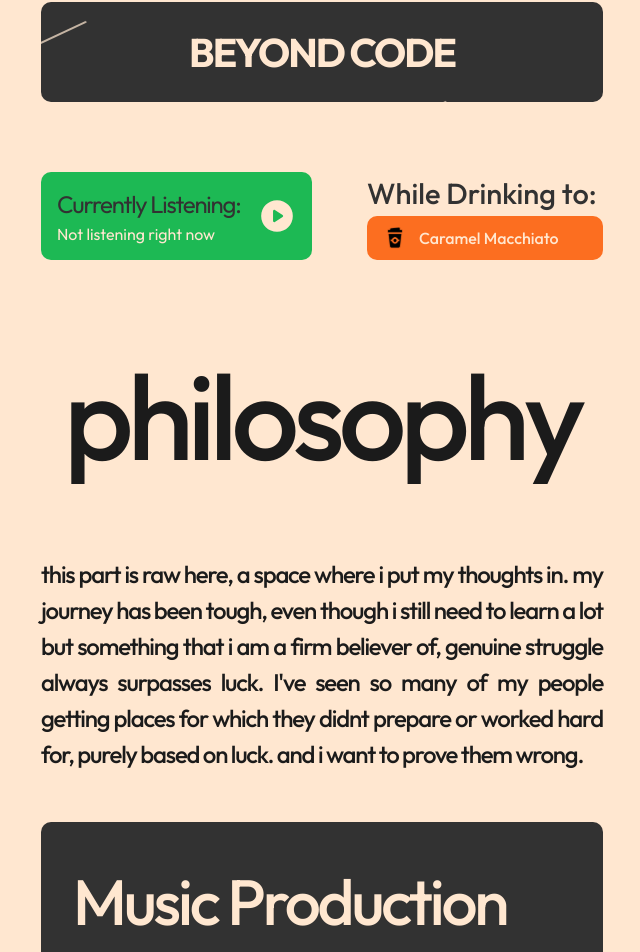
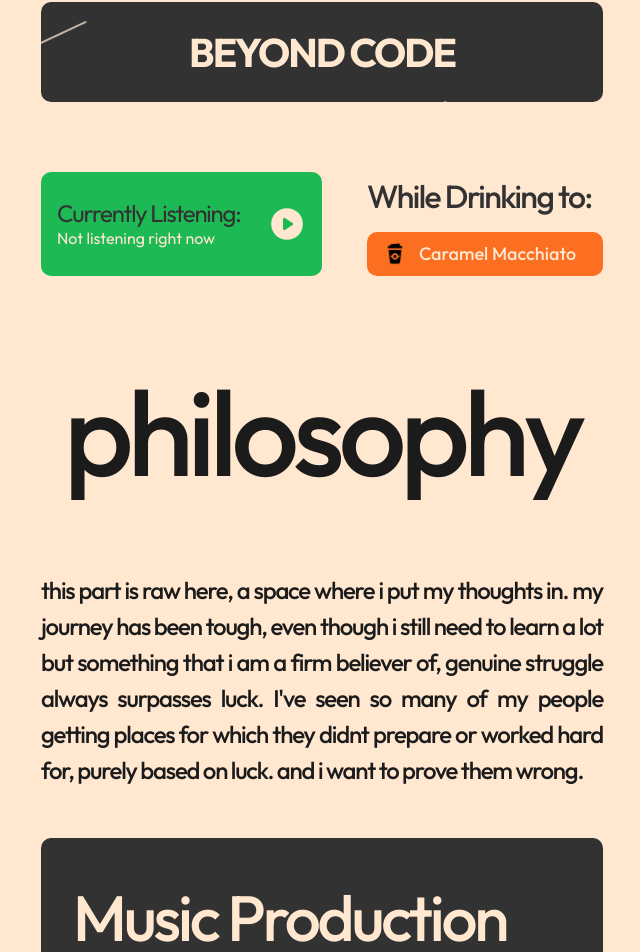
Before and after one commit to shobhitsrivastava2023/portfolio_revamped, a Next.js app: page / in a window 1280 px wide. Shown: the part 1000-1952 px from the top of the page, without its empty margins (318-958 px from the left). Built offline with nearby package versions, Linux system fonts and the light colour scheme; no server answers.

Commit message:
live music tracking added

```diff
--- a/app/components/ListeningDrinkingSection.tsx
+++ b/app/components/ListeningDrinkingSection.tsx
@@ -100,8 +100,9 @@ function CoffeeIconSvg() {
 
 
 
-const SECTION_HEIGHT = 88;
-const HALF_HEIGHT = 44; // Min 44px for touch; Caramel row & "While Drinking" row
+const LISTENING_MIN_HEIGHT = 96; // Enough for title + 2-line track; min 44px touch
+const RIGHT_GAP = 12; // Gap between "While Drinking to:" and drink card
+const ROW_MIN_HEIGHT = 44; // Min 44px for touch targets
 
 export default function ListeningDrinkingSection() {
   const { t } = useLanguage();
@@ -119,12 +120,12 @@ export default function ListeningDrinkingSection() {
       className="grid w-full max-w-[562px] grid-cols-[281px_281px] gap-0 max-[562px]:grid-cols-1"
       style={{ marginTop: 70 }}
     >
-      {/* Left: Currently Listening - 271px from navbar left, full height (68px) = right section, bg #1DB954 */}
+      {/* Left: Currently Listening - full column width, min-height for title + track (2 lines) */}
       <div className="flex w-[281px] max-[562px]:w-full">
         <div
-          className="flex w-[271px] max-[562px]:w-full items-center justify-between gap-3 rounded-[10px] px-4"
+          className="flex w-[281px] max-[562px]:w-full items-center justify-between gap-3 rounded-[10px] px-4 py-3"
           style={{
-            height: SECTION_HEIGHT,
+            minHeight: LISTENING_MIN_HEIGHT,
             backgroundColor: "#1DB954",
           }}
         >
@@ -133,14 +134,14 @@ export default function ListeningDrinkingSection() {
               <img
                 src={nowPlaying.albumArtUrl}
                 alt=""
-                width={48}
-                height={48}
+                width={40}
+                height={40}
                 className="rounded shrink-0"
               />
             )}
             <div className="min-w-0 flex-1">
               <p
-                className="font-outfit font-normal text-[#323232]"
+                className="font-outfit font-normal text-[#323232] leading-tight"
                 style={{ fontSize: 24, letterSpacing: "-0.05em" }}
               >
                 {t("listening.title")}
@@ -150,20 +151,22 @@ export default function ListeningDrinkingSection() {
                   href={nowPlaying.trackUrl}
                   target="_blank"
                   rel="noopener noreferrer"
-                  className="font-outfit font-normal block truncate hover:underline"
+                  className="font-outfit font-normal block hover:underline line-clamp-2 wrap-break-word"
                   style={{
                     fontSize: 16,
                     color: "var(--background)",
+                    lineHeight: 1.35,
                   }}
                 >
                   {trackLabel}
                 </a>
               ) : (
                 <p
-                  className="font-outfit font-normal truncate"
+                  className="font-outfit font-normal line-clamp-2 wrap-break-word"
                   style={{
                     fontSize: 16,
                     color: "var(--background)",
+                    lineHeight: 1.35,
                   }}
                 >
                   {trackLabel}
@@ -175,13 +178,17 @@ export default function ListeningDrinkingSection() {
         </div>
       </div>
 
-      {/* Right: 271px from navbar right - two rows of 34px each */}
-      <div className="flex w-[281px] max-[562px]:w-full flex-col items-end">
+      {/* Right: match left column height; gap between title and drink card */}
+      <div
+        className="flex w-[281px] max-[562px]:w-full flex-col items-end justify-between"
+        style={{ minHeight: LISTENING_MIN_HEIGHT }}
+      >
         <div
           className="flex w-[236px] max-[562px]:w-full min-h-[44px] items-end font-outfit font-medium text-[#323232]"
           style={{
-            minHeight: HALF_HEIGHT,
-            fontSize: 29,
+            minHeight: ROW_MIN_HEIGHT,
+            fontSize: 32,
+            letterSpacing: "-0.05em",
           }}
         >
           {t("listening.whileDrinking")}
@@ -189,7 +196,8 @@ export default function ListeningDrinkingSection() {
         <div
           className="flex w-[236px] max-[562px]:w-full min-h-[44px] items-center gap-3 rounded-[10px] px-4"
           style={{
-            minHeight: HALF_HEIGHT,
+            minHeight: ROW_MIN_HEIGHT,
+            marginTop: RIGHT_GAP,
             backgroundColor: "#FC6E20",
           }}
         >
@@ -197,7 +205,7 @@ export default function ListeningDrinkingSection() {
           <span
             className="font-outfit font-medium"
             style={{
-              fontSize: 16,
+              fontSize: 18,
               color: "var(--background)",
             }}
           >
```
